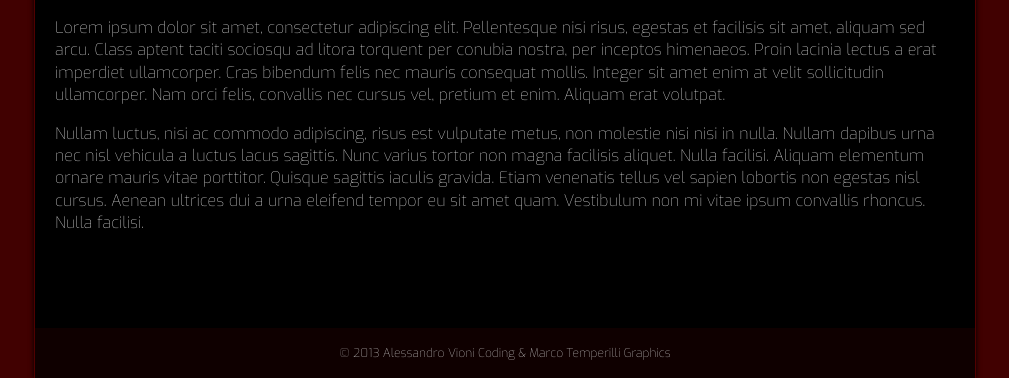
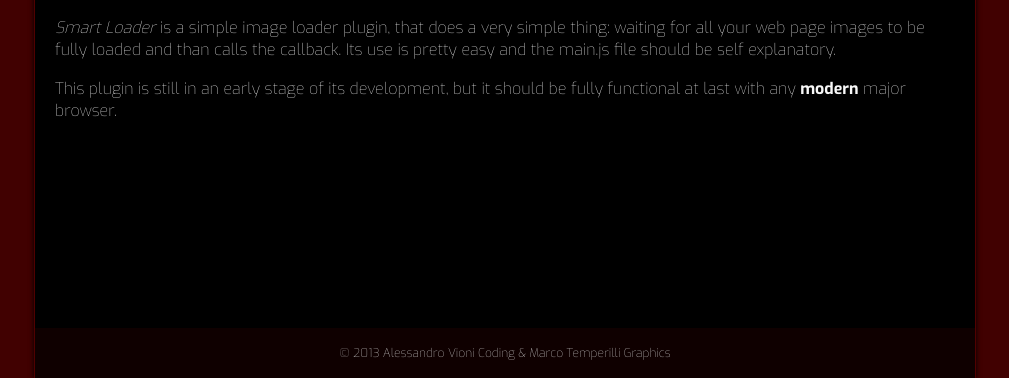
Before and after one commit to genoma/smart-loader, a website: page index.html in a window 1280 px wide. Shown: the part 462-840 px from the top of the page, without its empty margins (135-1144 px from the left). Drawn offline with nearby package versions, Linux system fonts and the light colour scheme.

Commit message:
Index.html
Added a brief description, but there is still a lot to do.

```diff
--- a/index.html
+++ b/index.html
@@ -18,7 +18,7 @@
   <body>
 
     <!--  this is the loader  -->
-    <div id="img-wrapper"><img src="smart-loader-loaders/SmartLoader60.gif"></div>
+    <div id="img-wrapper"><img src="smart-loader-loaders/SmartLoader30.gif"></div>
     <!--  this is the loader  -->
 
     <div class="blockTitle">
@@ -30,13 +30,10 @@
       <hr>
       <h2>Smart Loader</h2>
 
-      <p>Lorem ipsum dolor sit amet, consectetur adipiscing elit. Pellentesque nisi risus, egestas et facilisis sit amet, aliquam sed arcu. Class aptent taciti sociosqu
-        ad litora torquent per conubia nostra, per inceptos himenaeos. Proin lacinia lectus a erat imperdiet ullamcorper. Cras bibendum felis nec mauris consequat mollis.
-        Integer sit amet enim at velit sollicitudin ullamcorper. Nam orci felis, convallis nec cursus vel, pretium et enim. Aliquam erat volutpat.</p>
-      <p>Nullam luctus, nisi ac commodo adipiscing, risus est vulputate metus, non molestie nisi nisi in nulla. Nullam dapibus urna nec nisl vehicula a luctus lacus sagittis.
-        Nunc varius tortor non magna facilisis aliquet. Nulla facilisi. Aliquam elementum ornare mauris vitae porttitor. Quisque sagittis iaculis gravida.
-        Etiam venenatis tellus vel sapien lobortis non egestas nisl cursus. Aenean ultrices dui a urna eleifend tempor eu sit amet quam.
-        Vestibulum non mi vitae ipsum convallis rhoncus. Nulla facilisi.</p>
+      <p><em>Smart Loader</em> is a simple image loader plugin, that does a very simple thing: waiting for all your web page images to be fully loaded and than calls the callback.
+      Its use is pretty easy and the main.js file should be self explanatory.</p>
+      <p>This plugin is still in an early stage of its development, but it should be fully functional at last with any <b>modern</b> major browser.</p>
+
   </div>
 
   <footer>
```
